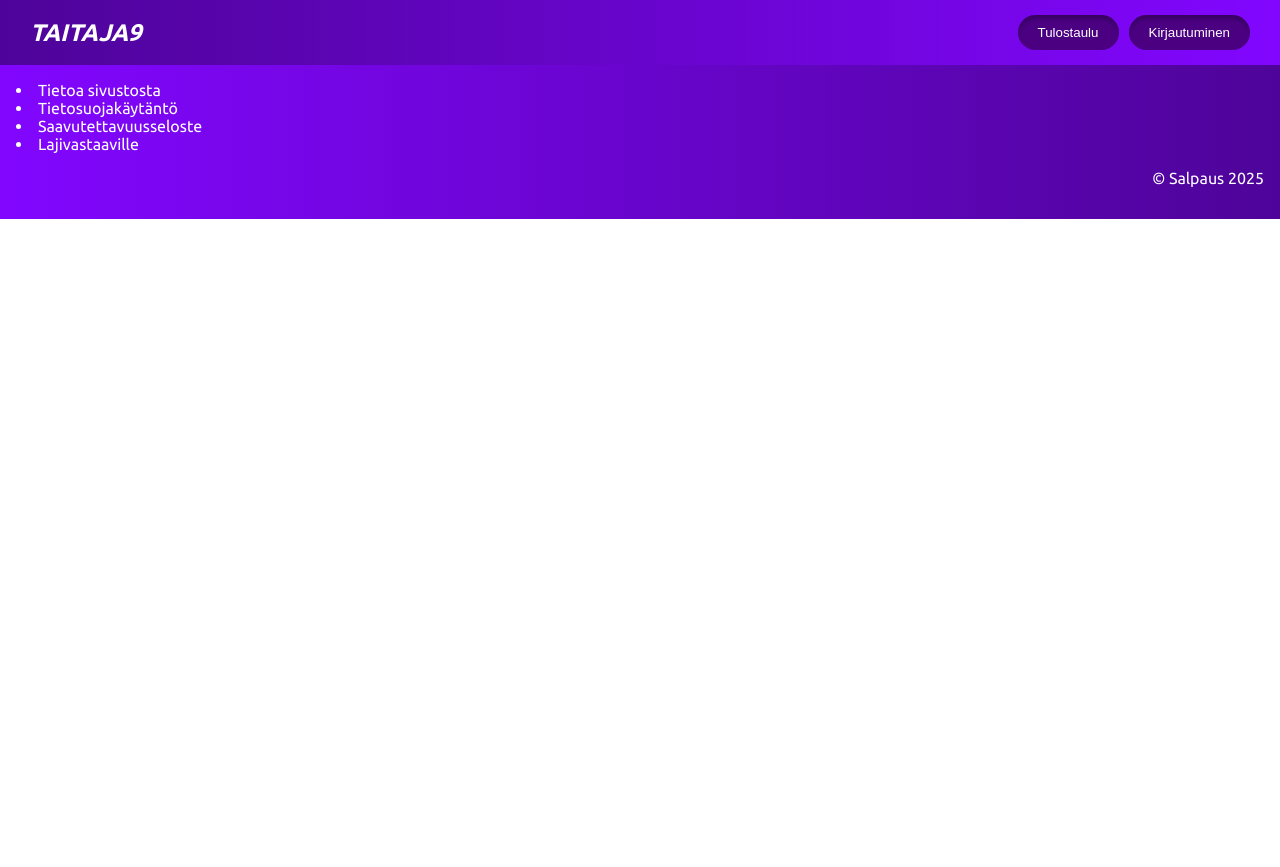
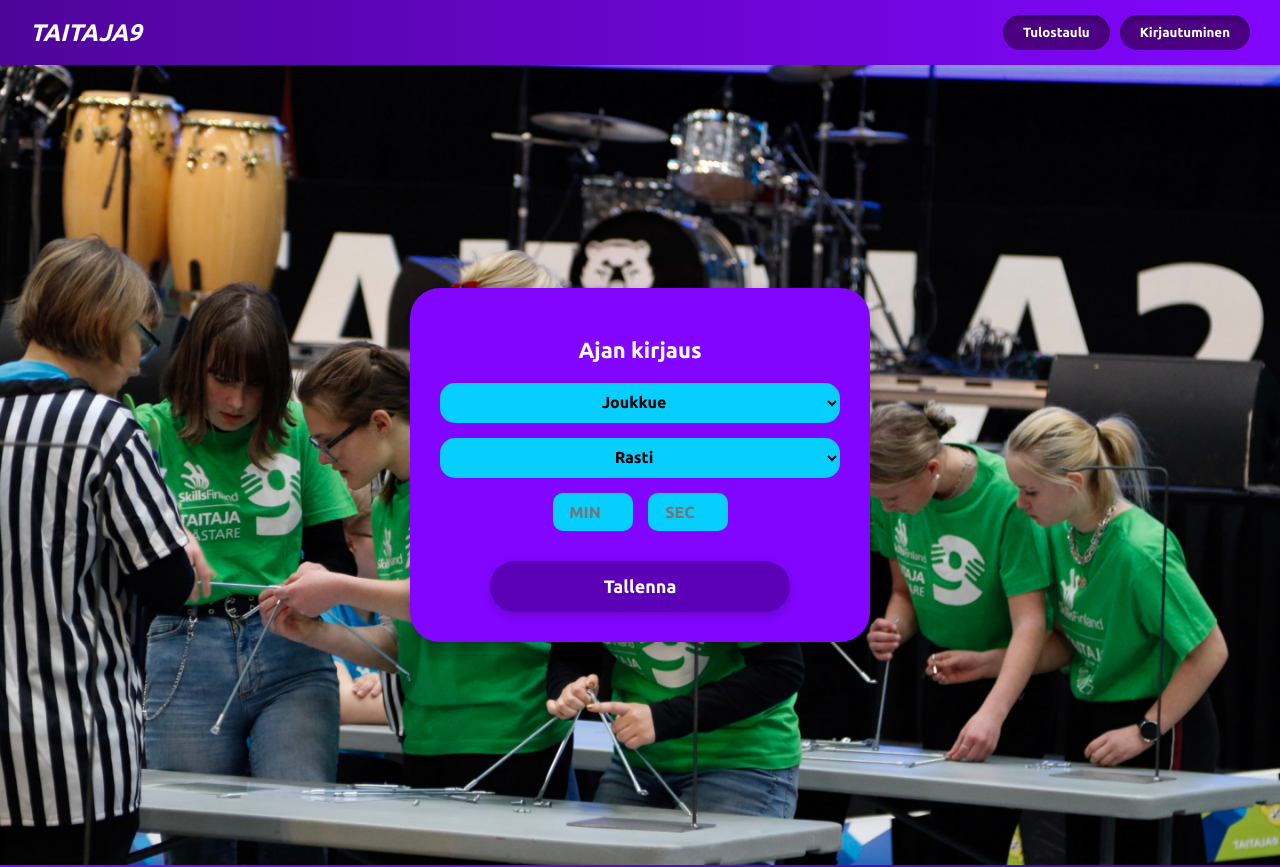
Before and after one commit to mikosavolainen/Taitaja9, a React (Create React App) app in the folder frontend/: page / in a window 1280 px wide. Shown: the top 867 px of the page. Before the commit the page ends 800 px from the top, so only its background shows below. Built offline with nearby package versions, Linux system fonts and the light colour scheme.

Commit message:
Rasti input done

```diff
--- a/frontend/src/App.jsx
+++ b/frontend/src/App.jsx
@@ -4,12 +4,13 @@ import Header from './components/Header';
 //import NotFound from './pages/NotFound';
 //import Etusivu from './pages/Etusivu';
 //import ServerNotFound from './pages/ServerNotFound';
+import RastiInput from './pages/RastiInput';
 function App() {
   return (
     <div className="App">
       <Header />
+      <RastiInput />
       <Footer />
-
     </div>
   );
 }
--- a/frontend/src/pages/Login.jsx
+++ b/frontend/src/pages/Login.jsx
@@ -1,12 +1,10 @@
 import React from "react";
 import "../styles/Styles.css";
-import Header from "../components/Header";
-import Footer from "../components/Footer";
 
 const Login = () => {
   return (
     <div className="login-container">
-      <Header />
+
       <div className="login-content">
         <div className="login-box">
           <h2 className="login-title">KIRJAUTUMINEN</h2>
@@ -27,7 +25,6 @@ const Login = () => {
           </form>
         </div>
       </div>
-      <Footer />
     </div>
   );
 };
--- a/frontend/src/pages/NotFound.js
+++ b/frontend/src/pages/NotFound.jsx
@@ -1,12 +1,10 @@
 import React from "react";
 import "../styles/NotFound.css";
-import Header from "../components/Header";
-import Footer from "../components/Footer";
+
 
 const NotFound = () => {
   return (
     <div>
-    <Header />
     <div className="not-found-container">
       <div className="content">
         <div className="error-box">
@@ -18,7 +16,7 @@ const NotFound = () => {
         </div>
       </div>
     </div>
-    <Footer />
+
     </div>
   );
 };
--- a/frontend/src/pages/RastiInput.jsx
+++ b/frontend/src/pages/RastiInput.jsx
@@ -1,33 +1,41 @@
-import React from "react";
+import * as React from "react";
 import "../styles/Styles.css";
-import Header from "../components/Header";
-import Footer from "../components/Footer";
+
+const teams = ["Team A", "Team B", "Team C", "Team D"];
+const rastis = ["Rasti 1", "Rasti 2", "Rasti 3", "Rasti 4"];
 
 const RastiInput = () => {
+  const [selectedTeam, setSelectedTeam] = React.useState("");
+  const [selectedRasti, setSelectedRasti] = React.useState("");
+  const [minutes, setMinutes] = React.useState("");
+  const [seconds, setSeconds] = React.useState("");
+
   return (
-    <div className="rasti-container">
-      <Header />
-      <div className="rasti-content">
-        <div className="rasti-box">
-          <h2 className="rasti-title">AJAN SYÖTTÖ</h2>
-          <form className="rasti-form">
-            <input
-              type="text"
-              placeholder="Joukkue"
-              className="rasti-input"
-            />
-            <input
-              type="password"
-              placeholder="Rasti"
-              className="rasti-input"
-            />
-            <button type="submit" className="rasti-button">
-              Tallenna
-            </button>
-          </form>
+    <div className="rasti-background">
+      <div className="rasti-container">
+        <h2 className="rasti-title">Ajan kirjaus</h2>
+
+        <select className="rasti-input" value={selectedTeam} onChange={(e) => setSelectedTeam(e.target.value)}>
+          <option value="">Joukkue</option>
+          {teams.map((team) => (
+            <option key={team} value={team}>{team}</option>
+          ))}
+        </select>
+
+        <select className="rasti-input" value={selectedRasti} onChange={(e) => setSelectedRasti(e.target.value)}>
+          <option value="">Rasti</option>
+          {rastis.map((rasti) => (
+            <option key={rasti} value={rasti}>{rasti}</option>
+          ))}
+        </select>
+
+        <div className="rasti-time-inputs">
+          <input className="rasti-time" min="0" type="number" placeholder="MIN" value={minutes} onChange={(e) => setMinutes(e.target.value)} />
+          <input className="rasti-time" min="0" type="number" placeholder="SEC" value={seconds} onChange={(e) => setSeconds(e.target.value)} />
         </div>
+
+        <button className="rasti-button">Tallenna</button>
       </div>
-      <Footer />
     </div>
   );
 };
--- a/frontend/src/pages/ServerNotFound.js
+++ b/frontend/src/pages/ServerNotFound.jsx
@@ -1,12 +1,9 @@
 import React from "react";
 import "../styles/NotFound.css";
-import Header from "../components/Header";
-import Footer from "../components/Footer";
 
 const ServerNotFound = () => {
   return (
     <div>
-    <Header />
     <div className="not-found-container">
       <div className="content">
         <div className="error-box">
@@ -18,7 +15,6 @@ const ServerNotFound = () => {
         </div>
       </div>
     </div>
-    <Footer />
     </div>
   );
 };
--- a/frontend/src/styles/Styles.css
+++ b/frontend/src/styles/Styles.css
@@ -1,3 +1,8 @@
+*{
+    font-family: "Ubuntu", sans-serif;
+    font-weight: bold;
+}
+
 /********************************************* LOGIN PAGE ********************************************/
 
 .login-container {
@@ -102,99 +107,83 @@
 
 /********************************************* Rasti ajansyöttö PAGE ********************************************/
 
-.login-container {
+.rasti-background {
+    margin: 0;
     display: flex;
-    flex-direction: column;
+    justify-content: center;
+    align-items: center;
     height: 100vh;
     background: url("../images/tausta.png") no-repeat center center;
     background-size: cover;
-    color: #fff;
 }
 
-.login-content {
-    flex: 1;
+
+.rasti-container {
+    background: #8206FF;
+    border-radius: 30px;
+    width: 400px;
+    padding: 30px;
+    text-align: center;
+    box-shadow: 0 5px 15px rgba(0, 0, 0, 0.3);
     display: flex;
-    justify-content: center;
+    flex-direction: column;
     align-items: center;
-    background: rgba(0, 0, 0, 0.5);
 }
 
-.login-box {
-    background: #8206FF;
-    border-radius: 40px;
-    width: 500px;
-    height: 450px;
-    padding: 30px;
-    text-align: center;
-    display: flex;
-    flex-direction: column;
-    justify-content: center;
-    align-items: center;
-    box-shadow: 0 10px 20px rgba(0, 0, 0, 0.3);
-}
 
-.login-title {
-    font-size: 28px;
-    margin-bottom: 25px;
-    color: #fff;
-    font-family: "Ubuntu", sans-serif;
+.rasti-title {
+    color: rgb(255, 255, 255);
+    font-size: 22px;
+    margin-bottom: 20px;
     font-weight: bold;
 }
 
-.login-form {
-    display: flex;
-    flex-direction: column;
-    align-items: center;
-    width: 100%;
-}
-
-.login-input {
+.rasti-input {
     background: #06CFFF;
     border: none;
     border-radius: 15px;
-    padding: 12px;
-    margin-bottom: 20px;
+    padding: 10px;
+    margin-bottom: 15px;
+    width: 100%;
     font-size: 16px;
-    outline: none;
-    width: 80%;
-    max-width: 350px;
-    box-shadow: 0 4px 8px rgba(0, 0, 0, 0.1);
-    color: #000;
+    color: black;
+    text-align: center;
 }
 
-.login-input:focus {
-    border: 2px solid #FFF;
-    box-shadow: 0 0 10px rgba(255, 255, 255, 0.8);
+.rasti-time-inputs {
+    display: flex;
+    justify-content: center;
+    gap: 15px;
+    margin-bottom: 20px;
 }
 
-.login-input::placeholder {
-    color: #333;
-    opacity: 0.7;
+.rasti-time {
+    background: #06CFFF;
+    border: none;
+    border-radius: 10px;
+    padding: 10px;
+    width: 60px;
+    text-align: center;
+    font-size: 16px;
+    color: black;
 }
 
-.login-button {
-    background: #8206FF;
-    color: #FFF;
+.rasti-button {
+    background: #5C00B8;
+    color: white;
     border: none;
-    border-radius: 30px;
+    border-radius: 25px;
     padding: 15px;
     font-size: 18px;
-    font-family: "Ubuntu", sans-serif;
-    font-weight: 500;
-    text-align: center;
-    width: 75%;
+    cursor: pointer;
+    width: 100%;
     max-width: 300px;
-    cursor: pointer;
-    display: flex;
-    justify-content: center;
-    align-items: center;
-    transition: background 0.3s ease, transform 0.2s ease;
-    box-shadow: 0 6px 12px rgba(0, 0, 0, 0.2);
+    margin-top: 10px;
+    box-shadow: 0 4px 10px rgba(0, 0, 0, 0.2);
 }
 
-.login-button:hover {
-    background: #5C00B8;
-    transform: scale(1.05);
+.rasti-button:hover {
+    background: #4a009e;
 }
 
 /********************************************* Rasti ajansyöttö PAGE ********************************************/
```
